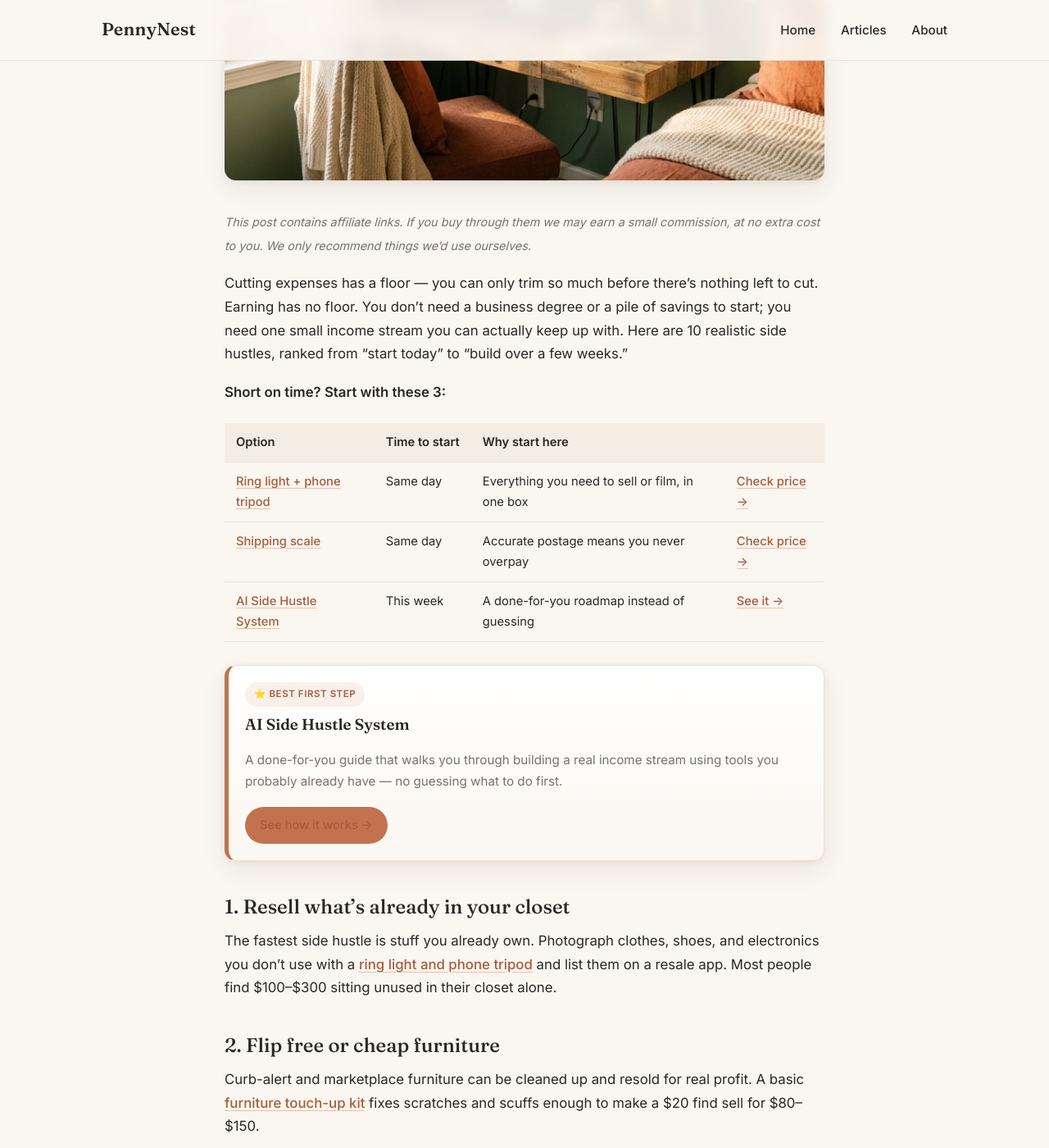
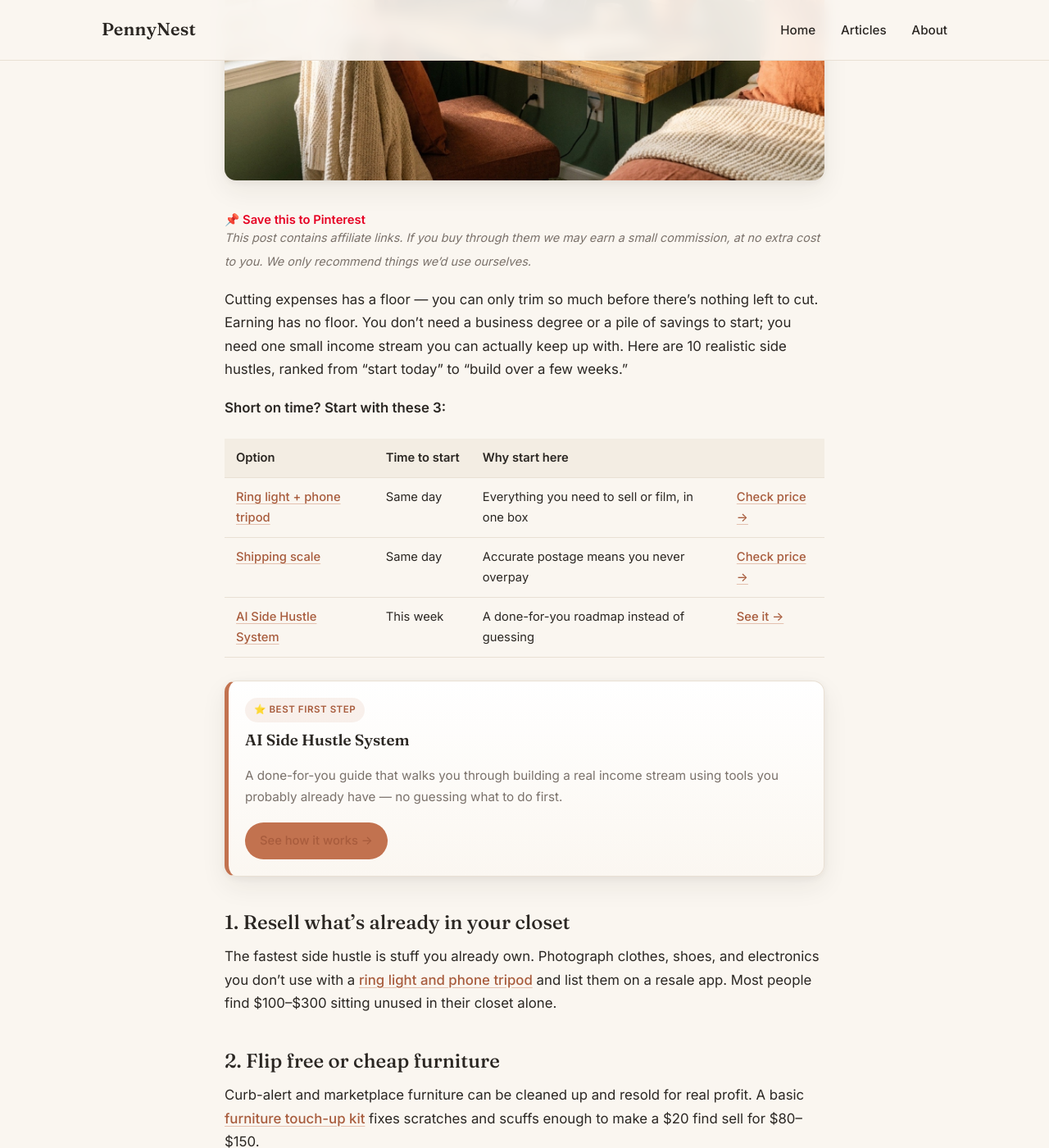
Before and after one commit to cozylifepicks/pennynest, a Jekyll site: the page built from _posts/2026-07-24-side-hustles-you-can-start-this-week.md, in a window 1280 px wide and 1400 px high, scrolled down 502 px. Shown: the whole window at 82% size. Built offline with Jekyll 4.4.1, drawn with Linux system fonts in a browser that asks for light colours.

Commit message:
Add a compact Save-to-Pinterest link above the article body (utm_content=reader_save_top)

```diff
--- a/_layouts/post.html
+++ b/_layouts/post.html
@@ -9,6 +9,14 @@ layout: default
   </header>
   {% if page.image %}
   <img class="post-hero" src="{{ page.image | relative_url }}" alt="{{ page.title | escape }}">
+  {% endif %}
+  {% if page.image %}
+  <p class="pin-save-top">
+    <a rel="noopener" target="_blank"
+       href="https://www.pinterest.com/pin/create/button/?url={{ page.url | absolute_url | append: '?utm_source=pinterest&utm_medium=social&utm_campaign=pennynest&utm_content=reader_save_top' | url_encode }}&media={{ page.pin_image | default: page.image | absolute_url | uri_escape }}&description={{ page.description | default: page.title | uri_escape }}">
+      📌 Save this to Pinterest
+    </a>
+  </p>
   {% endif %}
   <div class="prose">
     {{ content }}
--- a/assets/css/main.css
+++ b/assets/css/main.css
@@ -465,3 +465,7 @@ a { color: var(--terra-dark); }
 .btn-pin { background: #e60023; }
 .btn-pin:hover { background: #c8001e; }
 .pin-save-hint { font-size: 0.9rem; opacity: 0.7; }
+
+.pin-save-top { margin: 10px 0 -6px; font-size: 0.92rem; }
+.pin-save-top a { color: #e60023; text-decoration: none; font-weight: 600; }
+.pin-save-top a:hover { text-decoration: underline; }
```
